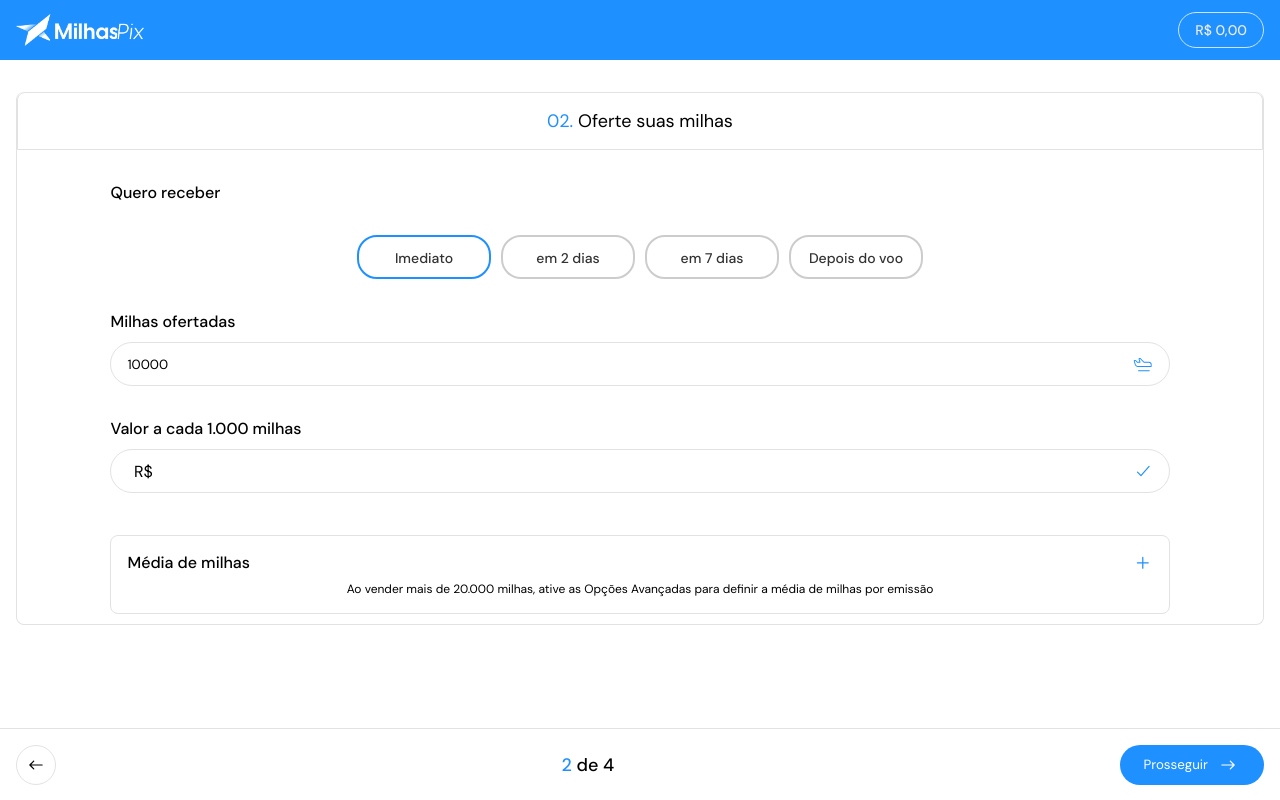
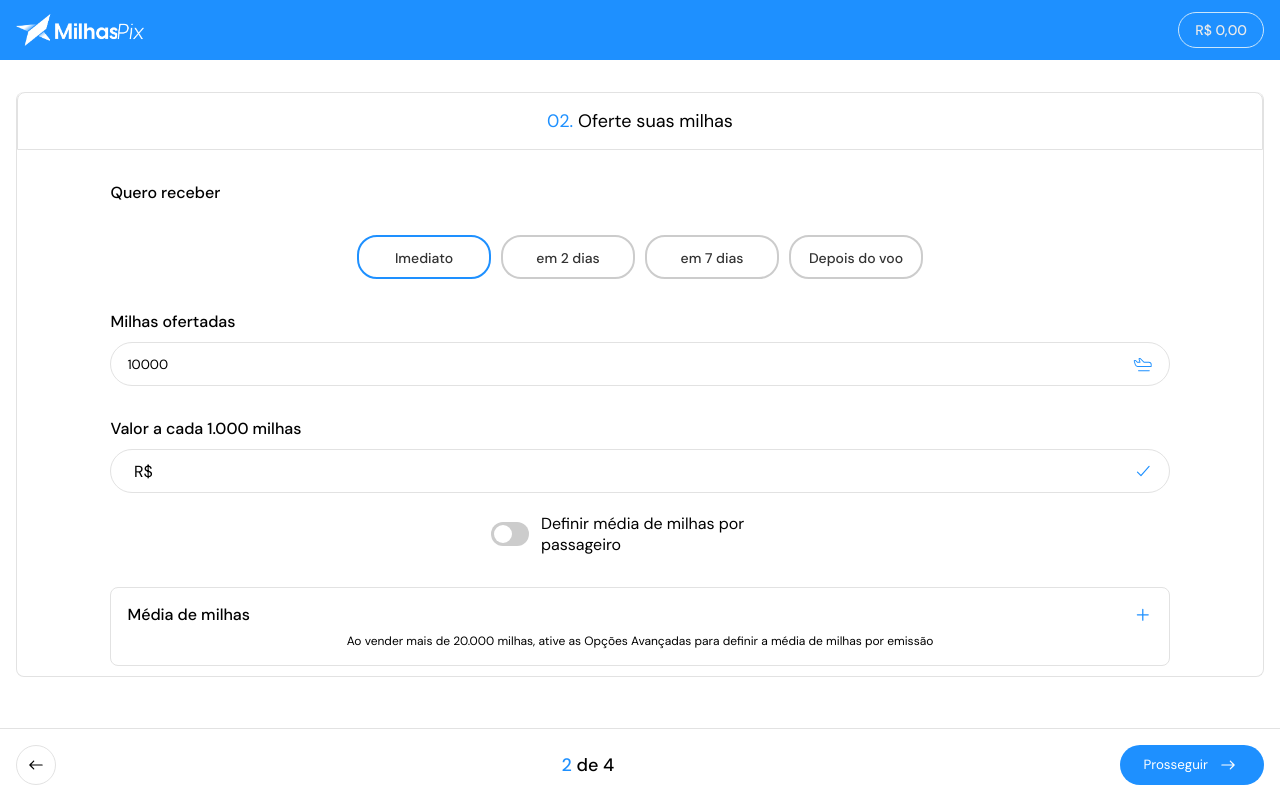
Before and after one commit to MarcospAntunes/milhasPix-teste-tecnico, a React (Vite) app: page /oferteMilhas in a window 1280 px wide. Built offline with nearby package versions, Linux system fonts and the light colour scheme.

Commit message:
feat: adicionado botão de média de milhas

```diff
--- a/src/steps/OferteMilhas/OferteMilhas.style.ts
+++ b/src/steps/OferteMilhas/OferteMilhas.style.ts
@@ -125,7 +125,19 @@ const EscolhaProgramaStyled = styled.section`
       height: 32px;
       border-radius: 40px;
     }
+
+
   }
+
+  #green {
+      font-size: 14px;
+      color: #12A19A;
+      width: 85%;
+
+      span {
+        font-weight: 700;
+      }
+    }
 
   .opcoes {
       display: flex;
@@ -222,6 +234,58 @@ const EscolhaProgramaStyled = styled.section`
     background-color: #12A19A1A;
     border-color: #12A19A;
   }
+
+  #mediaMilhas {
+    display: flex;
+    justify-content: center;
+    align-items: center;
+    gap: 12px;
+    width: 298px;
+  }
+
+  .toggle {
+  position: relative;
+  display: inline-block;
+  width: 44px;
+  height: 24px;
+}
+
+.toggle input {
+  opacity: 0;
+  width: 0;
+  height: 0;
+}
+
+.slider {
+  position: absolute;
+  cursor: pointer;
+  inset: 0;
+  background-color: #ccc;
+  border-radius: 34px;
+  transition: background-color 0.3s;
+}
+
+.slider::before {
+  content: "";
+  position: absolute;
+  height: 18px;
+  width: 18px;
+  left: 3px;
+  bottom: 3px;
+  background-color: white;
+  border-radius: 50%;
+  transition: transform 0.3s;
+}
+
+/* Quando estiver marcado */
+.toggle input:checked + .slider {
+  background-color: #2196F3; /* azul */
+}
+
+.toggle input:checked + .slider::before {
+  transform: translateX(15px);
+}
+
 `;
 
 
--- a/src/steps/OferteMilhas/index.tsx
+++ b/src/steps/OferteMilhas/index.tsx
@@ -12,6 +12,7 @@ function OferteMilhas() {
   const { setStep }: any = useCurrentStep();
   const {error, setError, prazoReceber, setPrazoReceber, valorMilha, setValorMilha}: any = useFormData();
   const [data, setData] = useState<[object]>([{}]);
+  const [checked, setChecked] = useState(false);
 
   const handleChange = async (e: React.ChangeEvent<HTMLInputElement>) => {
     const onlyDigits = Number(e.target.value.replace(/\D/g, ""));
@@ -106,6 +107,21 @@ function OferteMilhas() {
                 );
               })}
             </div>
+            <div id="mediaMilhas">
+              <label className="toggle">
+                <input type="checkbox" onChange={(e) => setChecked(e.target.checked)} />
+                <span className="slider"></span>
+              </label>
+              Definir média de milhas por passageiro
+            </div>
+            {checked &&
+            <>
+              <div className="box">
+                {10000}
+              </div>
+              <p id="green">Melhor média para a sua oferta: <span>27.800</span></p>
+            </>}
+
           </div>
         </fieldset>
         <fieldset>
```
